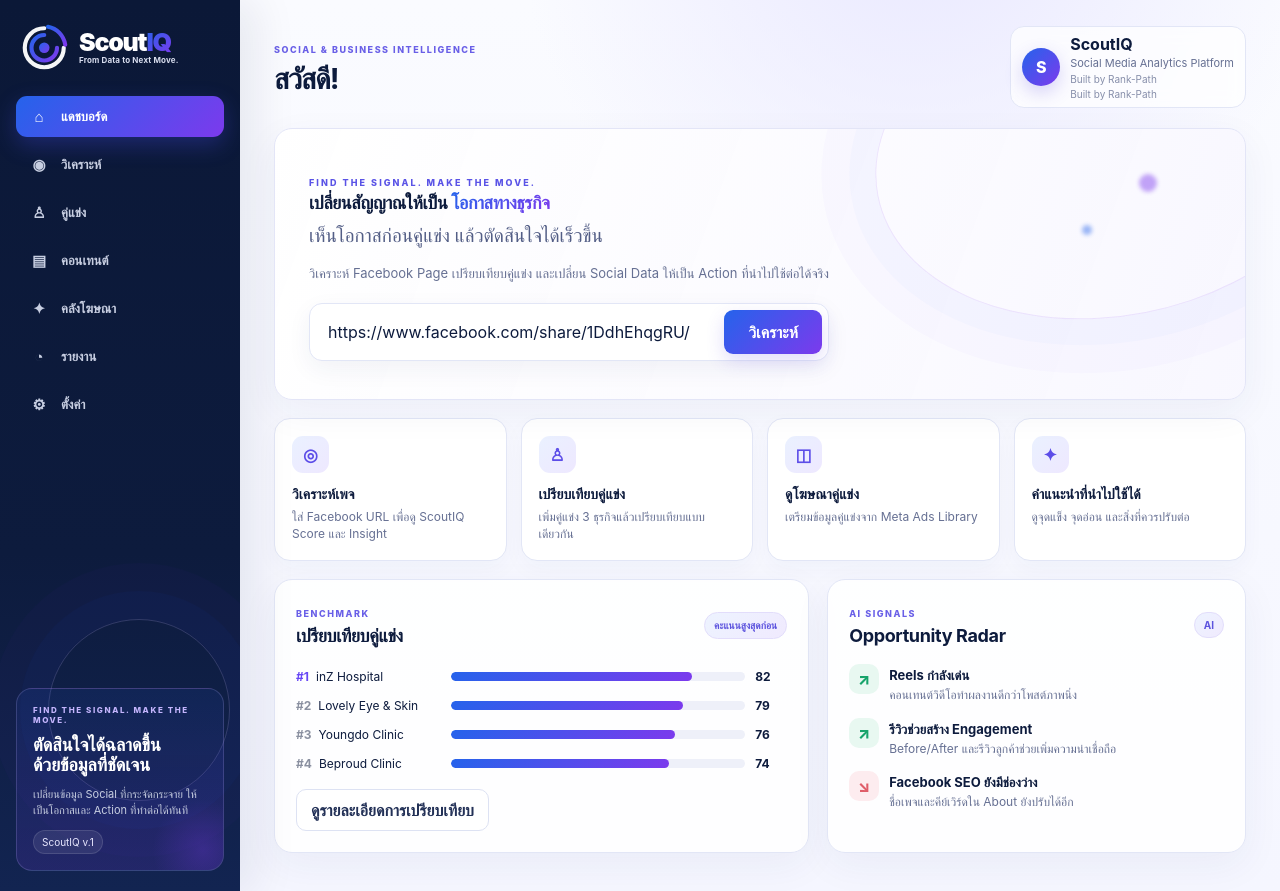
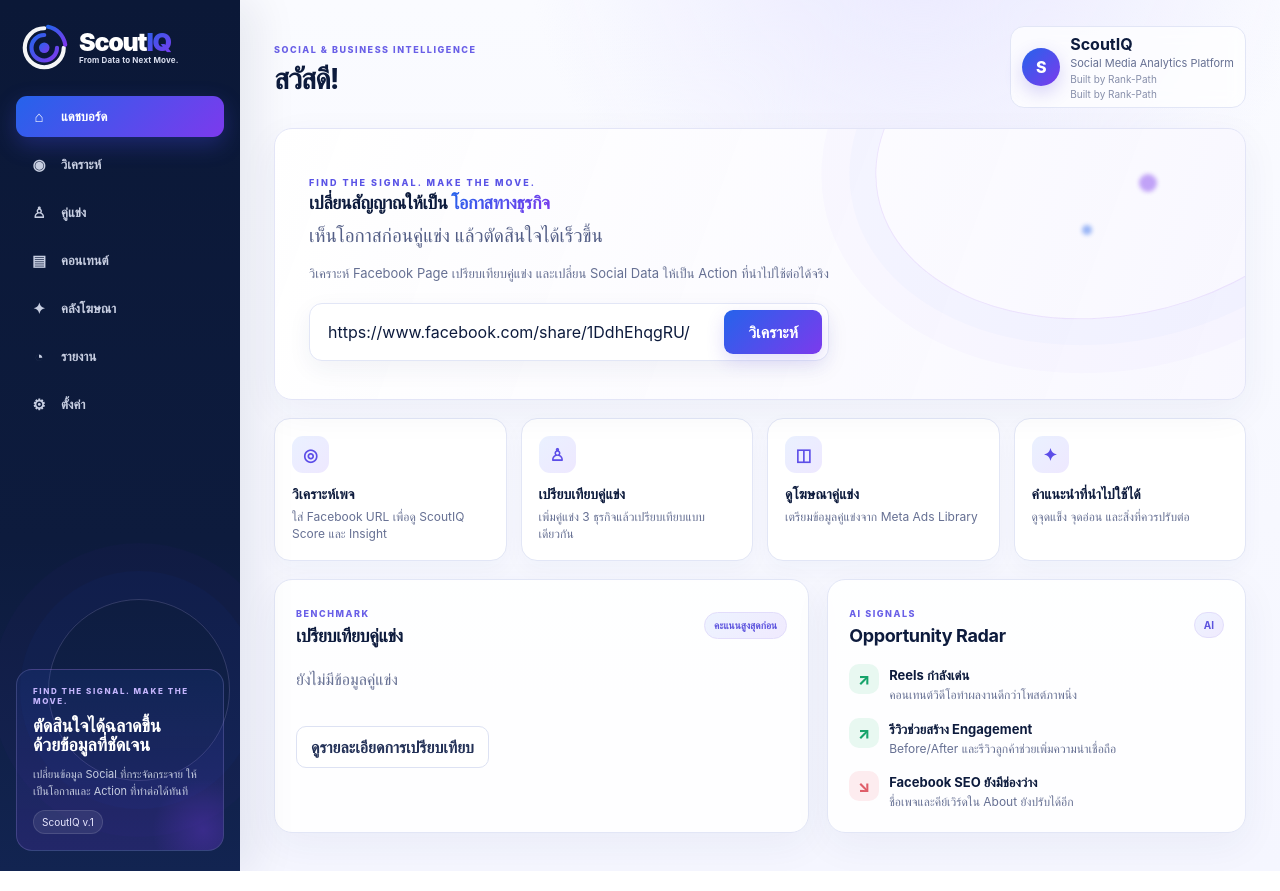
Before and after one commit to rankpath/ScoutIQ, a Next.js app: page /th in a window 1280 px wide. Built offline with nearby package versions, Linux system fonts and the light colour scheme.

Commit message:
Keep competitor benchmark empty until user input

```diff
--- a/app/th/page.js
+++ b/app/th/page.js
@@ -4,7 +4,7 @@
 
 const navItems = ['แดชบอร์ด', 'วิเคราะห์', 'คู่แข่ง', 'คอนเทนต์', 'คลังโฆษณา', 'รายงาน', 'ตั้งค่า']
 const navIcons = { 'แดชบอร์ด':'⌂', 'วิเคราะห์':'◉', 'คู่แข่ง':'♙', 'คอนเทนต์':'▤', 'คลังโฆษณา':'✦', 'รายงาน':'◔', 'ตั้งค่า':'⚙' }
-const defaultCompetitors = ['inZ Hospital', 'Lovely Eye & Skin', 'Beproud Clinic']
+const defaultCompetitors = ['', '', '']
 const demoScores = [82, 79, 74]
 
 const comparisonFactors = [
@@ -59,7 +59,7 @@
   const [activePage, setActivePage] = useState('แดชบอร์ด')
   const [url, setUrl] = useState('https://www.facebook.com/share/1DdhEhqgRU/')
   const [competitorInputs, setCompetitorInputs] = useState(defaultCompetitors)
-  const [competitors, setCompetitors] = useState(defaultCompetitors)
+  const [competitors, setCompetitors] = useState([])
   const [hasCompared, setHasCompared] = useState(false)
   const [insights, setInsights] = useState(starterInsights)
 
@@ -78,15 +78,20 @@
     try { localStorage.setItem('scoutiq-th-content-insights', JSON.stringify(insights)) } catch {}
   }, [insights])
 
-  const comparison = useMemo(() => [
-    ['Youngdo Clinic', 76],
-    ...competitors.map((name, index) => [displayBusinessName(name, `คู่แข่ง ${index + 1}`), demoScores[index]]),
-  ].sort((a,b)=>b[1]-a[1]), [competitors])
+  const comparison = useMemo(() => {
+    const entered = competitors.filter(name => name && name.trim())
+    if (!hasCompared || entered.length === 0) return []
+    return [
+      ['Youngdo Clinic', 76],
+      ...entered.map((name, index) => [displayBusinessName(name, ''), demoScores[index] ?? 70]),
+    ].sort((a,b)=>b[1]-a[1])
+  }, [competitors, hasCompared])
 
   const updateCompetitor = (index, value) => setCompetitorInputs(current => current.map((item,i)=>i===index?value:item))
   const compareThree = () => {
-    setCompetitors(competitorInputs.map((item,index)=>item.trim() || `คู่แข่ง ${index+1}`))
-    setHasCompared(true)
+    const entered = competitorInputs.map(item => item.trim()).filter(Boolean)
+    setCompetitors(entered)
+    setHasCompared(entered.length > 0)
   }
 
   return (
@@ -132,7 +137,7 @@
       <FeatureTH icon="✦" title="คำแนะนำที่นำไปใช้ได้" text="ดูจุดแข็ง จุดอ่อน และสิ่งที่ควรปรับต่อ" onClick={()=>setActivePage('วิเคราะห์')}/>
     </section>
     <section className="twoCol">
-      <div className="panel"><div className="panelHead"><div><small>BENCHMARK</small><h2>เปรียบเทียบคู่แข่ง</h2></div><span className="pill">คะแนนสูงสุดก่อน</span></div><ComparisonBarsTH comparison={comparison}/><button className="secondary" type="button" style={{marginTop:18}} onClick={()=>setActivePage('คู่แข่ง')}>ดูรายละเอียดการเปรียบเทียบ</button></div>
+      <div className="panel"><div className="panelHead"><div><small>BENCHMARK</small><h2>เปรียบเทียบคู่แข่ง</h2></div><span className="pill">คะแนนสูงสุดก่อน</span></div>{comparison.length ? <ComparisonBarsTH comparison={comparison}/> : <p className="muted" style={{marginTop:16}}>ยังไม่มีข้อมูลคู่แข่ง</p>}<button className="secondary" type="button" style={{marginTop:18}} onClick={()=>setActivePage('คู่แข่ง')}>ดูรายละเอียดการเปรียบเทียบ</button></div>
       <div className="panel"><div className="panelHead"><div><small>AI SIGNALS</small><h2>Opportunity Radar</h2></div><span className="pill">AI</span></div><InsightTH type="up" title="Reels กำลังเด่น" text="คอนเทนต์วิดีโอทำผลงานดีกว่าโพสต์ภาพนิ่ง"/><InsightTH type="up" title="รีวิวช่วยสร้าง Engagement" text="Before/After และรีวิวลูกค้าช่วยเพิ่มความน่าเชื่อถือ"/><InsightTH type="down" title="Facebook SEO ยังมีช่องว่าง" text="ชื่อเพจและคีย์เวิร์ดใน About ยังปรับได้อีก"/></div>
     </section>
   </>
@@ -166,7 +171,7 @@
 function CompetitorsTH({competitorInputs,updateCompetitor,compareThree,comparison,hasCompared}) {
   return <>
     <section className="panel" style={{padding:28}}><div className="panelHead"><div><small>COMPETITOR SETUP</small><h2>เพิ่มคู่แข่ง 3 ธุรกิจ</h2></div><span className="pill">กรอกเอง</span></div><p className="muted"><b>ธุรกิจของคุณ:</b> Youngdo Clinic · ใส่ชื่อธุรกิจหรือ Facebook Page URL ของคู่แข่ง 3 ราย</p><div style={{display:'grid',gridTemplateColumns:'repeat(auto-fit,minmax(220px,1fr))',gap:14,marginTop:22}}>{competitorInputs.map((value,index)=><label key={index} style={{display:'grid',gap:7}}><span style={{fontSize:12,fontWeight:750}}>คู่แข่ง {index+1}</span><input value={value} onChange={e=>updateCompetitor(index,e.target.value)} placeholder="ชื่อธุรกิจหรือ Facebook URL" style={inputStyle}/></label>)}</div><div style={{display:'flex',alignItems:'center',gap:12,marginTop:18,flexWrap:'wrap'}}><button className="primary" type="button" onClick={compareThree}>เปรียบเทียบ 3 ธุรกิจ</button><span className="muted" style={{fontSize:12}}>ระบบจะเรียงคะแนนจากสูงสุดไปต่ำสุดอัตโนมัติ</span></div></section>
-    <section className="panel" style={{marginTop:18}}><div className="panelHead"><div><small>BENCHMARK</small><h2>{hasCompared?'อัปเดตการเปรียบเทียบแล้ว':'เปรียบเทียบคู่แข่ง'}</h2></div><span className="pill">ScoutIQ Score /100</span></div><ComparisonBarsTH comparison={comparison}/></section>
+    <section className="panel" style={{marginTop:18}}><div className="panelHead"><div><small>BENCHMARK</small><h2>{hasCompared?'อัปเดตการเปรียบเทียบแล้ว':'เปรียบเทียบคู่แข่ง'}</h2></div><span className="pill">ScoutIQ Score /100</span></div>{comparison.length ? <ComparisonBarsTH comparison={comparison}/> : <p className="muted" style={{marginTop:16}}>ยังไม่มีข้อมูลคู่แข่ง — กรอกชื่อธุรกิจหรือ Facebook Page URL ก่อน แล้วกด “เปรียบเทียบ 3 ธุรกิจ”</p>}</section>
     <section className="panel" style={{marginTop:18}}><div className="panelHead"><div><small>SCORING METHOD</small><h2>ScoutIQ คำนวณคะแนนอย่างไร</h2></div><span className="pill">ใช้คำนวณอะไร</span></div><p className="muted" style={{maxWidth:850}}>เปรียบเทียบธุรกิจของคุณกับคู่แข่ง 3 รายใน 7 ปัจจัย เพื่อดูจุดแข็ง จุดอ่อน ช่องว่างอันดับ และคำแนะนำที่ควรทำต่อ</p><div style={{display:'grid',gridTemplateColumns:'repeat(auto-fit,minmax(240px,1fr))',gap:12,marginTop:18}}>{comparisonFactors.map(f=><article key={f.name} className="factorCard"><div style={{display:'flex',justifyContent:'space-between',gap:10}}><b>{f.name}</b><span className="pill">{f.weight}%</span></div><p className="muted" style={{fontSize:12,lineHeight:1.5,minHeight:54}}>{f.description}</p><span className="sourceText">แหล่งข้อมูล: {f.source}</span></article>)}</div><div className="notice"><b>Prototype note:</b> คะแนนคู่แข่งปัจจุบันเป็น Demo จนกว่าจะเชื่อม Metricool + Meta Ads Library</div></section>
   </>
 }
```
